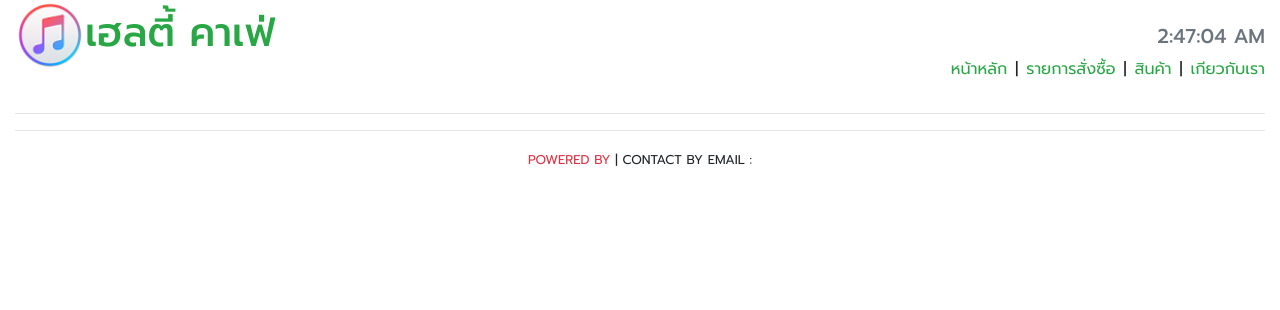
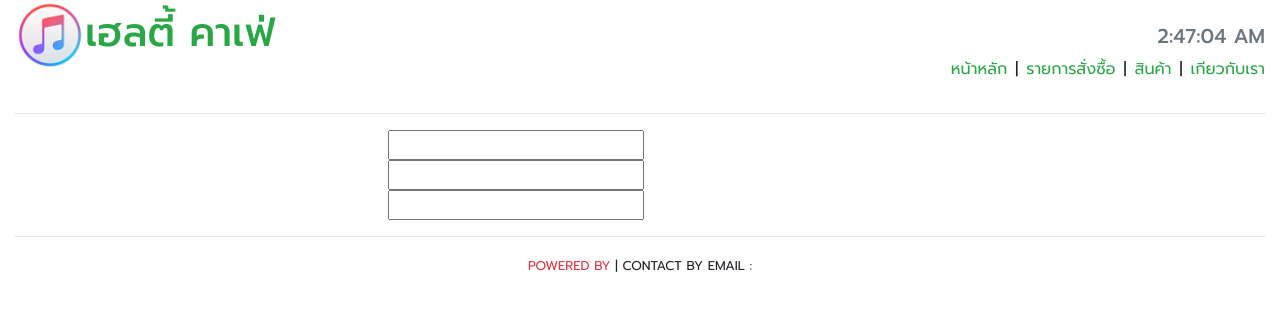
Before and after one commit to panugood11/client, a React (Create React App) app: page /products/add in a window 1280 px wide. Shown: the top 310 px of the page. Built offline with nearby package versions, Linux system fonts and the light colour scheme.

Commit message:
76. การใช้ Field Component #1

```diff
--- a/src/components/ProductItem/ProductFrom.js
+++ b/src/components/ProductItem/ProductFrom.js
@@ -1,13 +1,26 @@
 import React, { Component } from "react";
-import {reduxForm} from "redux-form";
+import {reduxForm, Field} from "redux-form";
 
 class ProductFrom extends Component {
+
+    renderFields() {
+        const formFields = [
+            { name : "productName", type: "text"},
+            { name : "unitPrice", type: "number"},
+            { name : "thumbnail", type: "text"}
+        ];
+        return formFields.map(({name, type}) => {
+            return(
+                <Field name={name} type={type} component = "input" />
+            )
+        })
+    }
 
     render() {
         return(
             <div>
                 <from>
-
+                    {this.renderFields()}
                 </from>
             </div>
         )
```
